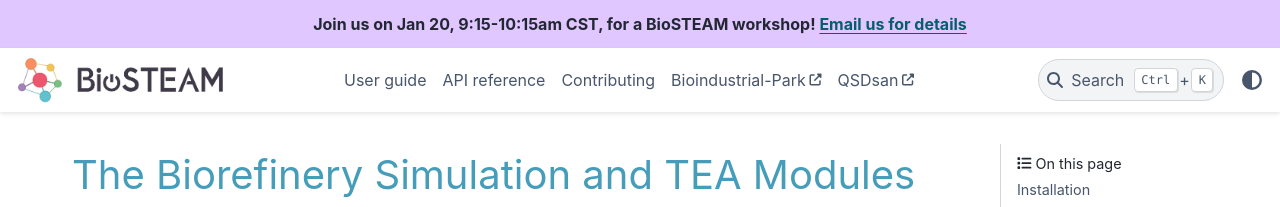
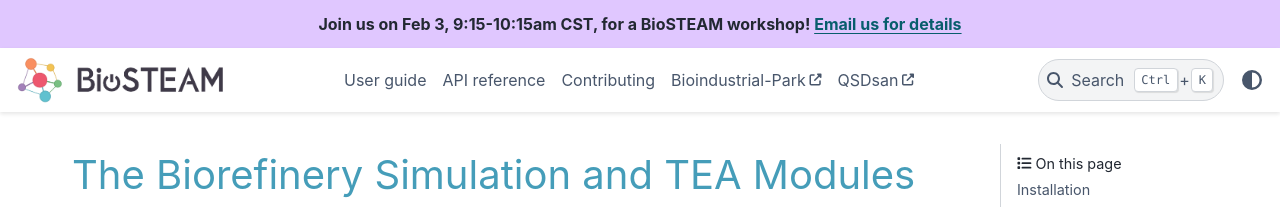
Before and after one commit to BioSTEAMDevelopmentGroup/biosteam, a Sphinx documentation site: the page built from docs/index.txt, in a window 1280 px wide and 900 px high. Shown: the top 207 px of the window. Built offline with Sphinx 7.4.7 and the PyData theme 0.15.4, drawn with Linux system fonts in a browser that asks for light colours; pages that are not in the unit, such as notebooks, are missing from menus; the version number is read from the project's files by our own code; some of the changed text lies outside the part shown.

Commit message:
update for next workshop

```diff
--- a/docs/conf.py
+++ b/docs/conf.py
@@ -271,7 +271,7 @@ html_theme_options = {
         'image_dark': 'logo_dark.png'
     },
     "announcement": (
-        "<p>Join us on Jan 20, 9:15-10:15am CST, for a BioSTEAM workshop! "
+        "<p>Join us on Feb 3, 9:15-10:15am CST, for a BioSTEAM workshop! "
         "<a href='mailto: biosteamdevelopmentgroup@gmail.com'>Email us for details</a></p>"
     ),
     "external_links": [
--- a/docs/index.txt
+++ b/docs/index.txt
@@ -156,6 +156,8 @@ tools for sustainability assessments. Here is a short list of related publicatio
 
 * **Bioproduct and biofuel studies**:
 
+  - `Metabolic engineering of Yarrowia lipolytica to produce 1,2-diacyl-3-acetyl triacylglycerol. Metabolic Engineering. 2023 <https://doi.org/10.1016/j.ymben.2023.01.003>`_
+
   - `Economic and Environmental Sustainability of Vegetative Oil Extraction Strategies at Integrated Oilcane and Oil-sorghum Biorefineries. ACS Sustainable Chem. Eng. 2022 <https://doi.org/10.1021/acssuschemeng.2c04204>`_
 
   - `Adsorptive separation and recovery of triacetic acid lactone from fermentation broth. Biofuels Bioprod Bioref 2022 <https://doi.org/10.1002/bbb.2427>`_
```
